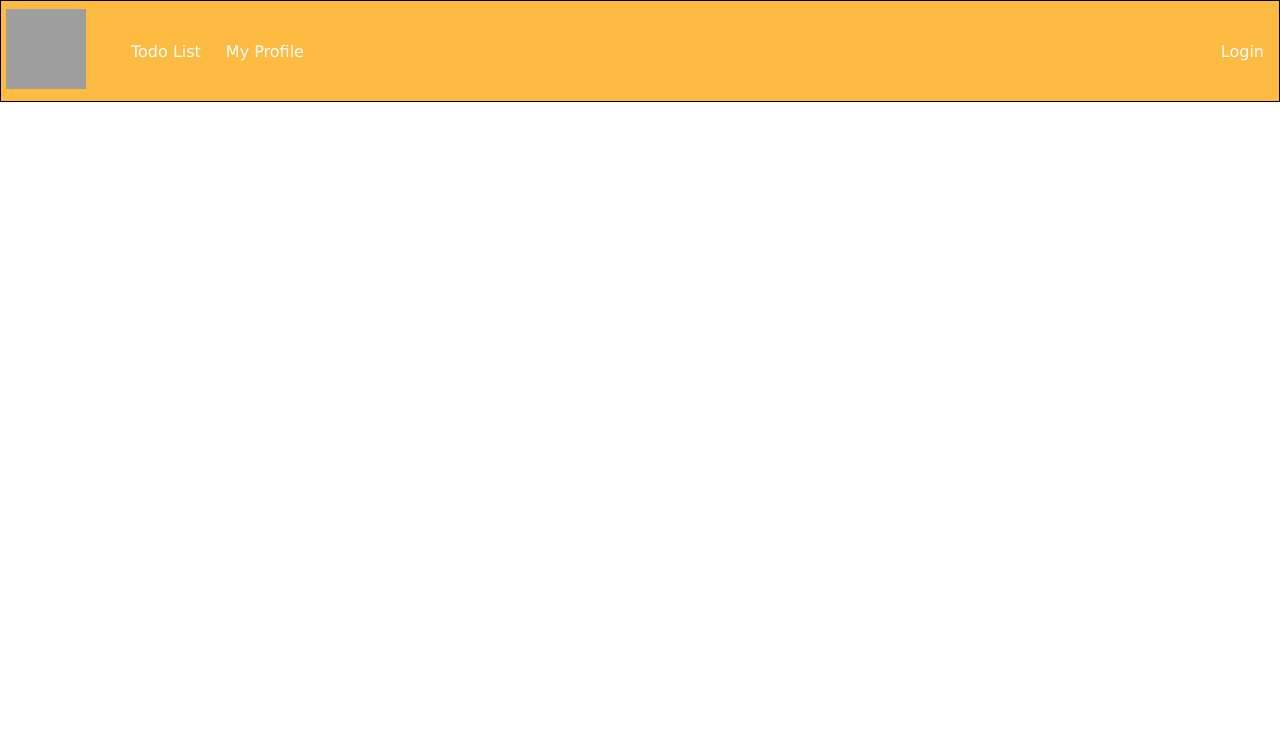
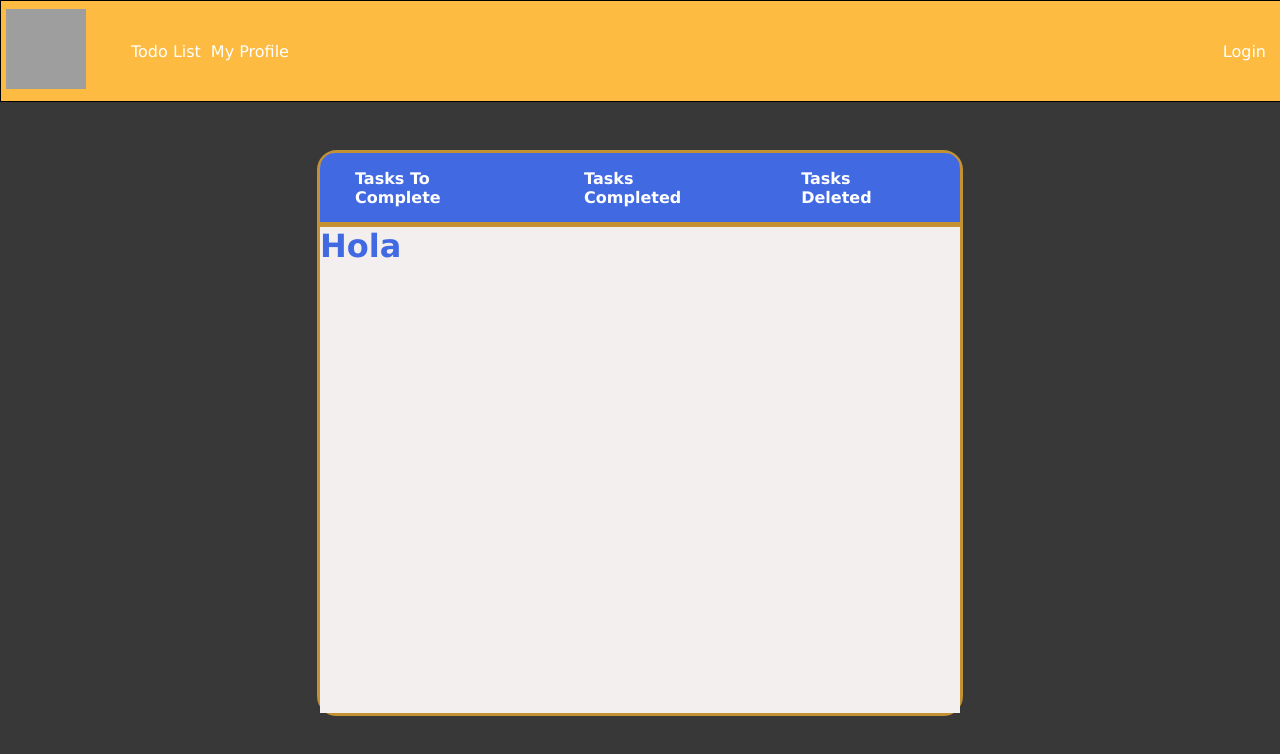
Before and after one commit to araujorogerj/todo-list-react, a React (Create React App) app: page / in a window 1280 px wide. Shown: the top 754 px of the page. Built offline with nearby package versions, Linux system fonts and the light colour scheme; grey boxes are pictures that could not be loaded.

Commit message:
agregamos el estilo de la list

```diff
--- a/src/App.css
+++ b/src/App.css
@@ -1,5 +1,7 @@
 .App {
   font-family: 'Lucida Sans', 'Lucida Sans Regular', 'Lucida Grande', 'Lucida Sans Unicode', Geneva, Verdana, sans-serif;
+  background-color: rgb(56, 56, 56);
+  height: 800px;
 }
 
 *{
@@ -13,10 +15,12 @@ nav{
   justify-content: flex-start;
   align-items: center;
   height: 100px;
+  width: 100%;
   border: solid;
   border-width: 1px;
   border-color: black;
   margin-bottom: 15px;
+  position: fixed;
 }
 
 .logo-img{
@@ -36,7 +40,7 @@ nav{
 }
 
 .routes li{
-  margin-right: 25px;
+  margin-right: 10px;
   list-style-type: none;
 }
 
@@ -80,3 +84,80 @@ nav{
   border-radius: 8px;
   transition: 0.7s;
 }
+
+@media screen and (min-width: 700px) {
+  .list-container{
+    height: 70vh;
+    width: 50vw;
+    transition: 0.7s;
+  }
+}
+
+@media (min-width:300px) and (max-width: 699px) {
+  .list-container{
+    height: 70vh;
+    width: 70vw;
+    transition: 0.7s;
+  }
+
+}
+.list-container{
+  margin-top: 150px;
+  border: solid;
+  border-color: rgb(197, 146, 51);
+  border-radius: 20px;
+  background-color: whitesmoke;
+  display: flex;
+  flex-direction: column;
+  color: white;
+}
+
+.todo-list{
+  width: 100%;
+  justify-content: center;
+  display: flex;
+}
+
+.list-header{
+  height: 80px;
+  width: 100%;
+  background-color: royalblue;
+  border-bottom: solid;
+  border-color: rgb(197, 146, 51);
+  border-radius: 15px 15px 0px 0px;
+  border-width: 5px;
+  font-size: 8px;
+  align-items: center;
+  display: flex;
+}
+.list-items{
+  display: flex;
+  flex-direction: row;
+  justify-content: space-between;
+  text-transform: capitalize;
+}
+
+.list-items h1{
+  margin-right: 50px;
+  margin-left: 35px;
+
+  transition: 0.7s;
+}
+
+.list-items h1:hover{
+  cursor: pointer;
+  background-color: rgb(55, 89, 190);
+  padding: 5px 5px;
+  margin-bottom: 0px;
+  margin-right: 45px;
+  margin-left: 30px;
+  transition: 0.7s;
+}
+
+.list-body{
+  height: 100%;
+  background-color: rgb(243, 239, 239);
+  display: flex;
+  color: royalblue;
+  text-transform: capitalize;
+}
--- a/src/App.js
+++ b/src/App.js
@@ -1,11 +1,15 @@
 import './App.css';
-import Navbar from "./components/Navbar"
+import TodoList from "./components/todoList";
+import Navbar from "./components/Navbar";
+
 
 function App() {
   return (
     <div className="App">
       <Navbar />
-
+      <div className='todo-list'>
+      <TodoList />
+      </div>
     </div>
   );
 }
--- a/src/components/todoList.js
+++ b/src/components/todoList.js
@@ -0,0 +1,23 @@
+import React from "react";
+
+const TodoList = () =>{
+    return(
+        <div className="list-container">
+            <div className="list-header">
+                <div className="list-items">
+                    <h1>tasks to complete</h1>
+                    <h1>tasks completed</h1>
+                    <h1>tasks deleted</h1>
+                </div>
+
+            </div>
+            <div className="list-body">
+                <h1>hola</h1>
+
+            </div>
+        </div>
+    );
+}
+
+
+export default TodoList
```
